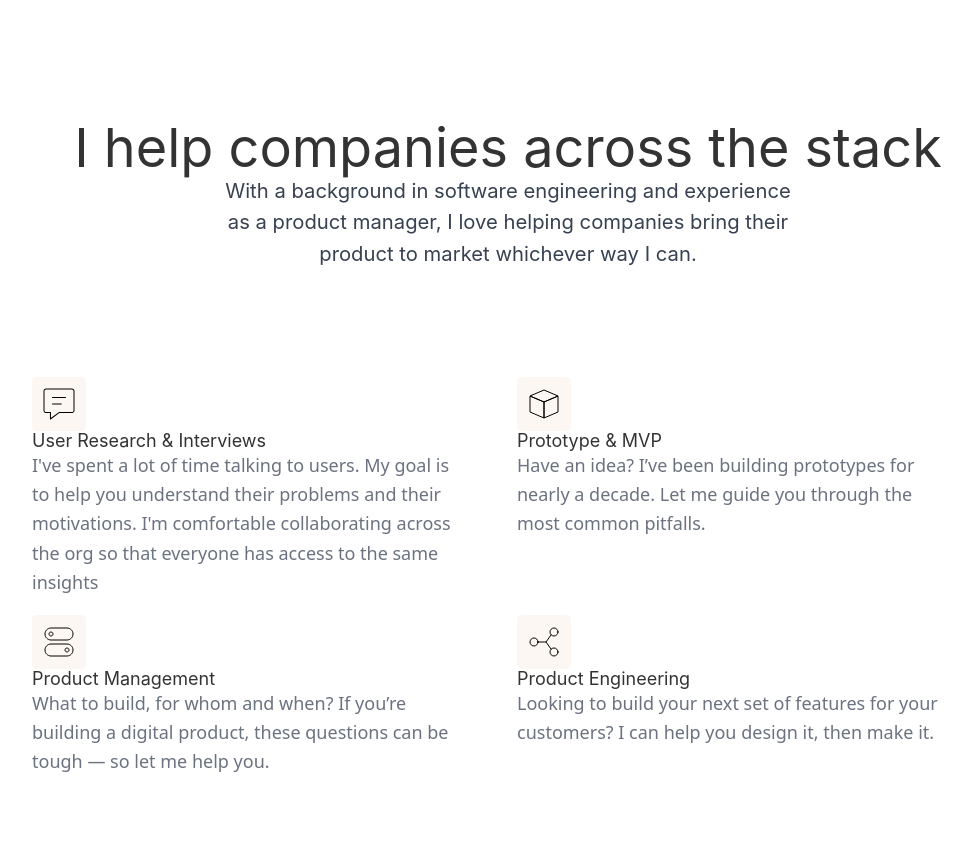
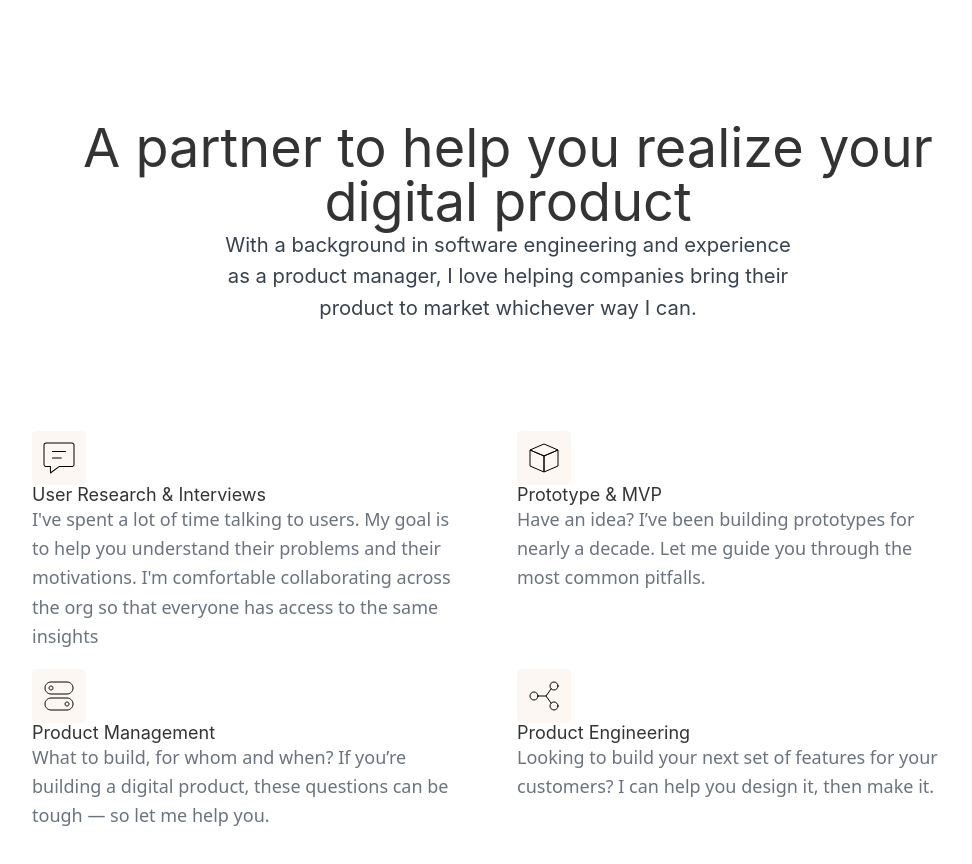
Before and after one commit to toonverbeek/toonverbeek-gatsby, a Gatsby site: page / in a window 1280 px wide. Shown: the part 1500-2364 px from the top of the page, without its empty margins (132-1104 px from the left). Built offline with nearby package versions, Linux system fonts and the light colour scheme; Gatsby itself is replaced by a stand-in of ours.

Commit message:
more copy changes

```diff
--- a/src/pages/index.js
+++ b/src/pages/index.js
@@ -71,7 +71,7 @@ const IndexPage = ({ data }) => (
     </section>
     <section className="max-w-screen-lg p-4 mx-auto my-12 lg:p-8 services">
       <h2 className="text-5xl text-center">
-        I help companies across the stack
+        A partner to help you realize your digital product
       </h2>
       <h3 className="max-w-lg mx-auto text-lg font-normal text-center text-gray-700 ">
         With a background in software engineering and experience as a product
```
